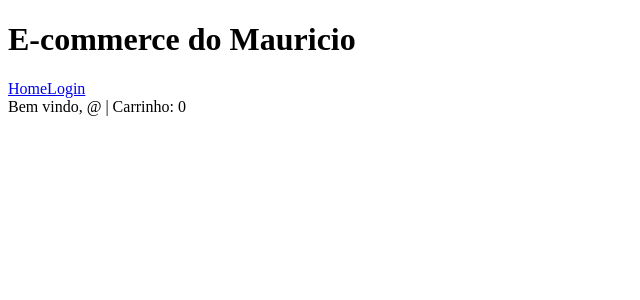
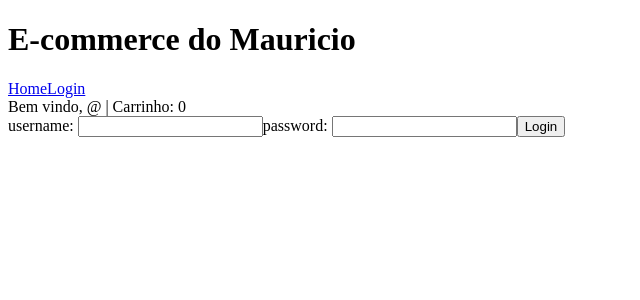
Before and after one commit to mauricio-luan/prototipo_e-commerce_SPA, a Vue app: page /login in a window 1280 px wide. Before the commit this address led to /. Shown: the top 300 px of the page, without its empty margins (0-640 px from the left). Built offline with nearby package versions, Linux system fonts and the light colour scheme.

Commit message:
feat: implementa login

```diff
--- a/src/components/LoginView.vue
+++ b/src/components/LoginView.vue
@@ -1,7 +1,27 @@
-<template lang="">
-  <div>Login</div>
+<template>
+  <form @submit.prevent="login">
+    <label for="username">username: </label>
+    <input id="username" type="text" v-model="userName" />
+    <label for="password">password: </label>
+    <input id="password" type="password" v-model="password" />
+    <button>Login</button>
+  </form>
 </template>
+
 <script>
-export default {}
+export default {
+  data() {
+    return {
+      userName: '',
+      password: '',
+    }
+  },
+
+  methods: {
+    login() {
+      this.$store.dispatch('auth/login')
+      this.$router.push({ name: 'dashboard' })
+    },
+  },
+}
 </script>
-<style lang=""></style>
--- a/src/store/modules/auth.js
+++ b/src/store/modules/auth.js
@@ -2,7 +2,7 @@ export default {
   namespaced: true,
 
   state: {
-    isLoggedIn: true,
+    isLoggedIn: false,
     currentUser: '',
   },
 
```
